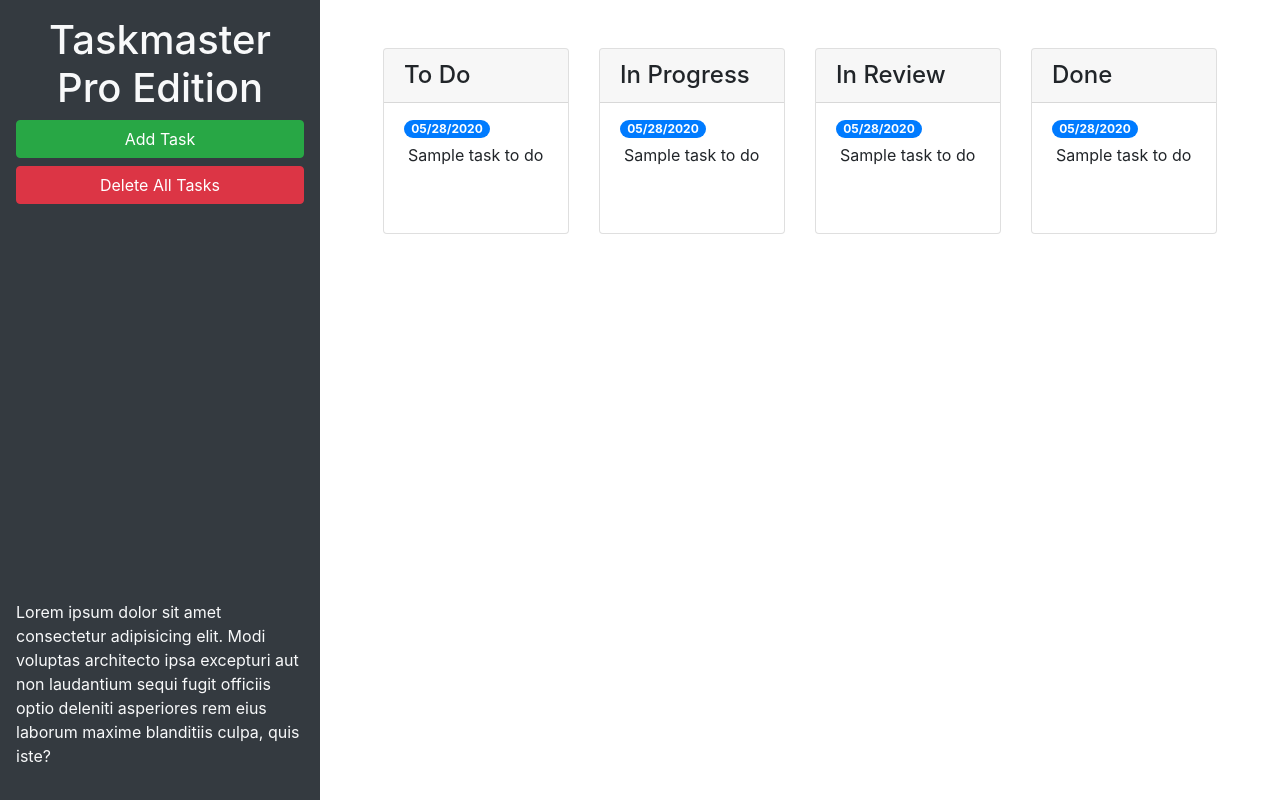
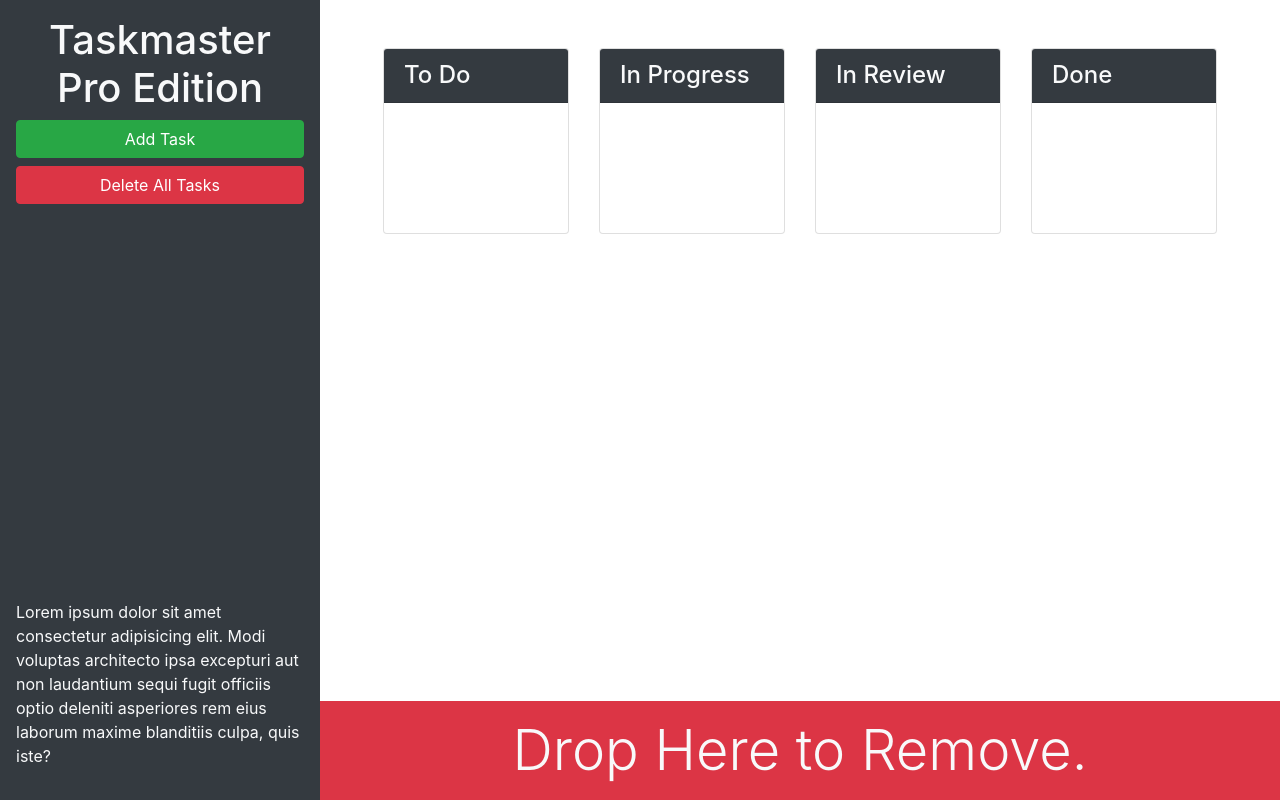
Before and after one commit to matthewdamron/taskmaster-pro, a plain HTML site: page index.html in a window 1280 px wide. Drawn offline with nearby package versions, Linux system fonts and the light colour scheme.

Commit message:
add drop here no function

```diff
--- a/index.html
+++ b/index.html
@@ -13,27 +13,29 @@
 <body>
 
   <div class="row min-vh-100 no-gutters">
-    <header class="col-12 col-lg-3 bg-dark text-light d-flex flex-column p-4 p-lg-3">
+
+    <header class="col-12 col-lg-3 bg-dark text-light sticky-top d-flex flex-column p-4 p-lg-3">
       <h1 class="text-center">Taskmaster Pro Edition</h1>
       <button id="create-task" class="btn btn-block btn-success" data-toggle="modal" data-target="#task-form-modal">Add Task</button>
       <button id="remove-tasks" class="btn btn-block btn-danger">Delete All Tasks</button>
-      <p class="mt-auto">
+      <p class="mt-auto d-none d-lg-block">
         Lorem ipsum dolor sit amet consectetur adipisicing elit. Modi voluptas architecto ipsa excepturi aut non laudantium sequi fugit officiis optio deleniti asperiores rem eius laborum maxime blanditiis culpa, quis iste?
       </p>
     </header>
-    <main class="col-12 col-lg-9">
+
+    <main class="col-12 col-lg-9 d-flex flex-column">
       <div class="m-5 row justify-content-around">
         <!-- todo start -->
         <div class="col-12 col-md-6 col-xl-3 mb-3">
           <div class="card">
-            <h4 class="card-header">
+            <h4 class="card-header bg-dark text-light">
               To Do
             </h4>
             <ul id="list-toDo" class="list-group list-group-flush">
-              <li class="list-group-item">
+              <!-- <li class="list-group-item">
                 <span class="badge badge-primary badge-pill">05/28/2020</span>
                 <p class="m-1">Sample task to do</p>
-              </li>
+              </li> -->
             </ul>
           </div>
         </div>
@@ -41,14 +43,14 @@
         <!-- in progress start -->
         <div class="col-12 col-md-6 col-xl-3 mb-3">
           <div class="card">
-            <h4 class="card-header">
+            <h4 class="card-header bg-dark text-light">
               In Progress
             </h4>
             <ul id="list-inProgress" class="list-group list-group-flush">
-              <li class="list-group-item">
+              <!-- <li class="list-group-item">
                 <span class="badge badge-primary badge-pill">05/28/2020</span>
                 <p class="m-1">Sample task to do</p>
-              </li>
+              </li> -->
             </ul>
           </div>
         </div>
@@ -56,14 +58,14 @@
         <!-- in review start -->
         <div class="col-12 col-md-6 col-xl-3 mb-3">
           <div class="card">
-            <h4 class="card-header">
+            <h4 class="card-header bg-dark text-light">
               In Review
             </h4>
             <ul id="list-inReview" class="list-group list-group-flush">
-              <li class="list-group-item">
+              <!-- <li class="list-group-item">
                 <span class="badge badge-primary badge-pill">05/28/2020</span>
                 <p class="m-1">Sample task to do</p>
-              </li>
+              </li> -->
             </ul>
           </div>
         </div>
@@ -71,18 +73,23 @@
         <!-- done start -->
         <div class="col-12 col-md-6 col-xl-3 mb-3">
           <div class="card">
-            <h4 class="card-header">
+            <h4 class="card-header bg-dark text-light">
               Done
             </h4>
             <ul id="list-done" class="list-group list-group-flush">
-              <li class="list-group-item">
+              <!-- <li class="list-group-item">
                 <span class="badge badge-primary badge-pill">05/28/2020</span>
                 <p class="m-1">Sample task to do</p>
-              </li>
+              </li> -->
             </ul>
           </div>
         </div>
         <!-- done end -->
+      </div>
+      <div class="mt-auto" id="trash">
+        <div class="w-100 bg-danger p-3 text-center text-light display-4">
+          Drop Here to Remove.
+        </div>
       </div>
     </main>
   </div>
```
